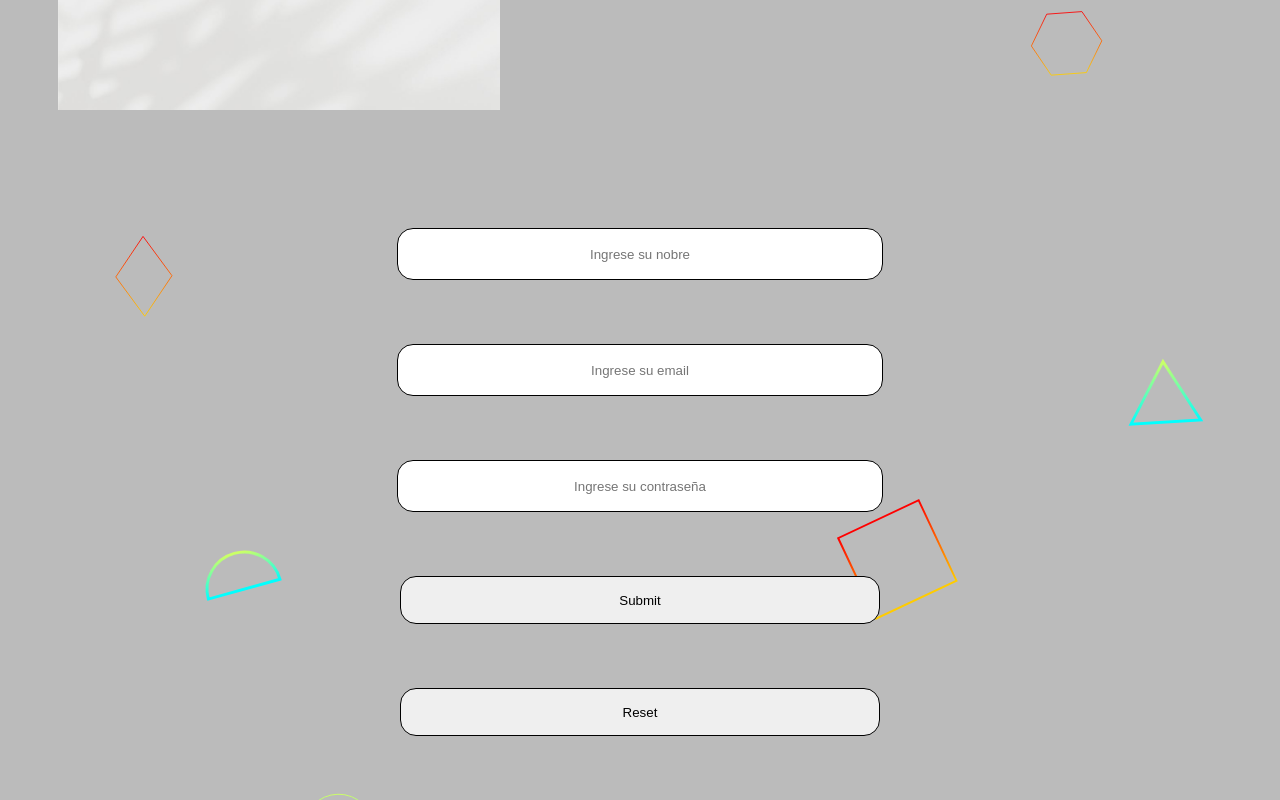
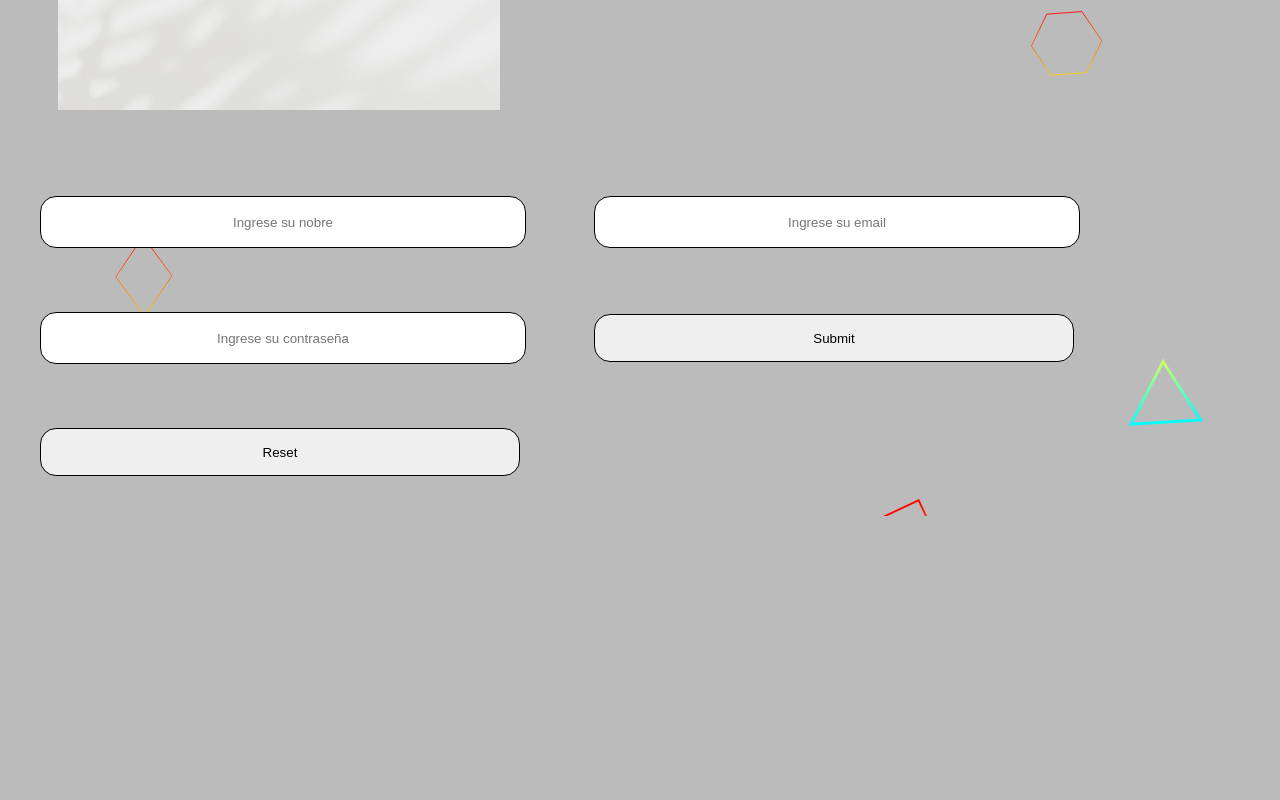
Before and after one commit to TrellixVulnTeam/CBA-LIVING_75US, a website: page paginas/contacto.html in a window 1280 px wide. Shown: the part 877-1677 px from the top of the page. After the commit the page ends 1393 px from the top, so only its background shows below. Drawn offline with Linux system fonts and the light colour scheme.

Commit message:
modifique el formulario

```diff
--- a/estilos/main.css
+++ b/estilos/main.css
@@ -193,7 +193,7 @@ padding: 30px;
 
 
 
-.cajaFormulario{
+.formulario{
   display: flex;
   flex-flow: column nowrap;
   margin: 2rem auto;
@@ -201,7 +201,6 @@ padding: 30px;
   width: 50rem;
   height: auto;
   border-radius: 1, 5rem;
-  max-width: 100%;
 }
 .formularioInput {
   width: 30rem;
```
